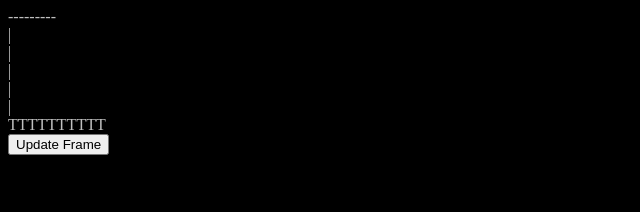
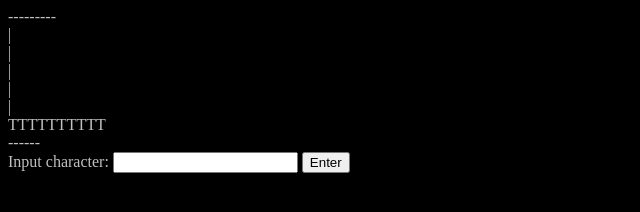
Before and after one commit to arnab-sen/practice_projects, a plain HTML site: page JavaScript/Hangman/hangman.html in a window 1280 px wide. Shown: the whole page, without its empty margins (0-640 px from the left). Drawn offline with Linux system fonts and the light colour scheme.

Commit message:
Added input field

```diff
--- a/JavaScript/Hangman/hangman.html
+++ b/JavaScript/Hangman/hangman.html
@@ -48,7 +48,12 @@
 <div id = "frame7" style = "display: none">
 ---------<br>|&nbsp;&nbsp;&nbsp;&nbsp;&nbsp;|<br>|&nbsp;&nbsp;&nbsp;&nbsp;O<br>|&nbsp;&nbsp;&nbsp;&nbsp;/|\<br>|&nbsp;&nbsp;_/&nbsp;\_<br>|<br>TTTTTTTTTT<br>
 </div>
-<button onclick = "updateFrame()">Update Frame</button>
+
+<label id="wordProgress"> ------ </label>
+<br>Input character: <input type="text" name="guessedChar" value="">
+<!<input type="submit" value="Enter">
+
+<button onclick = "updateFrame()">Enter</button>
 <script type = "text/javascript">
 var frames = ["frame0", "frame1", "frame2", "frame3", "frame4", "frame5", "frame6", "frame7"];
 var randomWords = [ "doorstep", "effort", "veteran", "cleat", "retrieval",
@@ -57,6 +62,7 @@ var randomWords = [ "doorstep", "effort", "veteran", "cleat", "retrieval",
 					"outage", "audible", "likeness", "overcast", "portfolio" ]
 
 var currentFrameIndex = 0
+//var randomIndex = Math.floor(Math.randomIndex()
 function updateFrame() {
 	curr = document.getElementById("baseFrame");
 	currentFrameIndex++;
```
